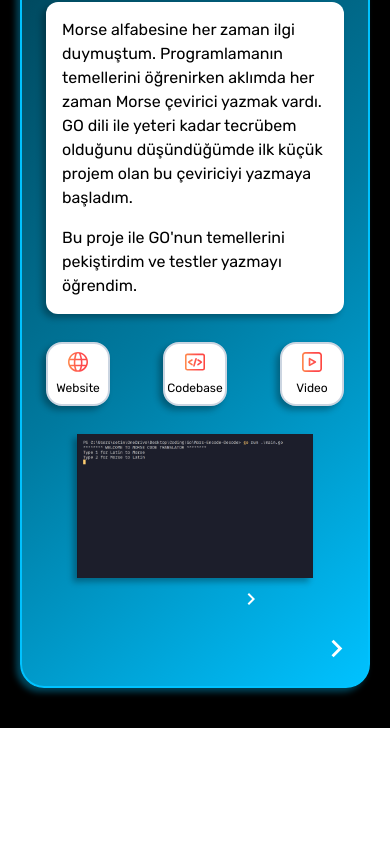
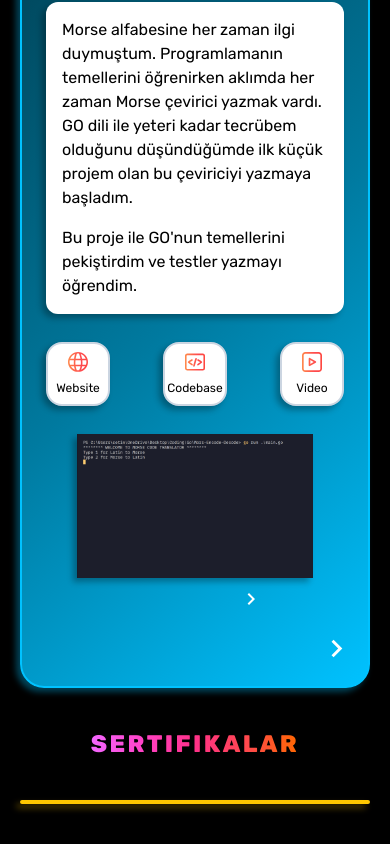
Before and after one commit to LoyalEnv0y/Portfolio, a React (Vite) app in the folder client/: page / in a window 390 px wide. Shown: the part 3567-4411 px from the top of the page. Before the commit the page ends 4295 px from the top, so only its background shows below. Built offline with nearby package versions, Linux system fonts and the light colour scheme.

Commit message:
Fixed close events and height with of modal

```diff
--- a/client/src/App.tsx
+++ b/client/src/App.tsx
@@ -11,7 +11,7 @@ const App = () => {
 		<div className="overflow-x-hidden bg-black scrollbar-none">
 			<Header />
 
-			<main className="flex min-h-screen w-screen flex-col items-center px-5 font-rubik text-white my-10 gap-y-10">
+			<main className="my-10 flex min-h-screen w-screen flex-col items-center gap-y-10 px-5 font-rubik text-white">
 				<Section>
 					<h2 className="section-title text-2xl font-extrabold uppercase tracking-widest sm:text-5xl">
 						Hakkımda
@@ -51,12 +51,19 @@ const App = () => {
 					</GradientCard>
 				</Section>
 
-				{/* <GradientCard
-					start="#8B8B8B"
-					end="#FFC700"
-					className="shadow-lb shadow-[#ffc70059]"
-				>
-				</GradientCard> */}
+				<Section>
+					<h2 className="section-title text-2xl font-extrabold uppercase tracking-widest sm:text-5xl">
+						Sertifikalar
+					</h2>
+
+					<GradientCard
+						start="#8B8B8B"
+						end="#FFC700"
+						className="shadow-lb shadow-[#ffc70059]"
+					>
+
+					</GradientCard>
+				</Section>
 			</main>
 		</div>
 	);
--- /dev/null
+++ b/client/src/components/Certificates.tsx
@@ -0,0 +1,5 @@
+const Certificates = () => {
+	return <div>Certificates</div>;
+};
+
+export default Certificates;
--- a/client/src/components/ImageCarousel.tsx
+++ b/client/src/components/ImageCarousel.tsx
@@ -3,7 +3,6 @@ import { useState } from 'react';
 import { twMerge } from 'tailwind-merge';
 import KeyboardArrowLeftIcon from '@mui/icons-material/KeyboardArrowLeft';
 import KeyboardArrowRightIcon from '@mui/icons-material/KeyboardArrowRight';
-import CloseIcon from '@mui/icons-material/Close';
 import { AnimatePresence, motion } from 'framer-motion';
 import Modal from './Modal';
 
@@ -49,18 +48,16 @@ const ImageCarousel = ({ imageURLs, className }: ImageCarouselProps) => {
 	};
 
 	const [isModalOpen, setIsModalOpen] = useState<boolean>();
+	const closeModal = (event: React.MouseEvent) => {
+		if (event.target === event.currentTarget) {
+			setIsModalOpen(false);
+		}
+	};
+
 	const modal = (
-		<Modal
-			targetClassName="project-image-modal"
-			handleClose={() => setIsModalOpen(false)}
-		>
-			<div className='flex flex-col items-center gap-y-2'>
-				<button className='text-white self-end'>
-					<CloseIcon fontSize='large' />
-				</button>
-				<div className="flex h-full w-full flex-col items-center justify-center">
-					<img src={imageURLs[page]} />
-				</div>
+		<Modal targetClassName="project-image-modal" handleClose={closeModal}>
+			<div className="flex items-center">
+				<img src={imageURLs[page]} className="max-h-96" />
 			</div>
 		</Modal>
 	);
--- a/client/src/components/Modal.tsx
+++ b/client/src/components/Modal.tsx
@@ -3,7 +3,7 @@ import { ReactNode } from 'react';
 
 type ModalProps = {
 	targetClassName: string;
-	handleClose: () => void;
+	handleClose: (event: React.MouseEvent) => void;
 	children: ReactNode;
 };
 
```
